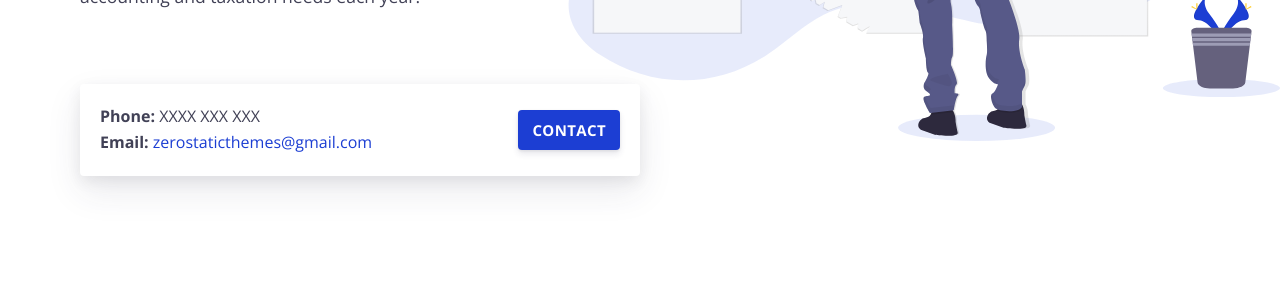
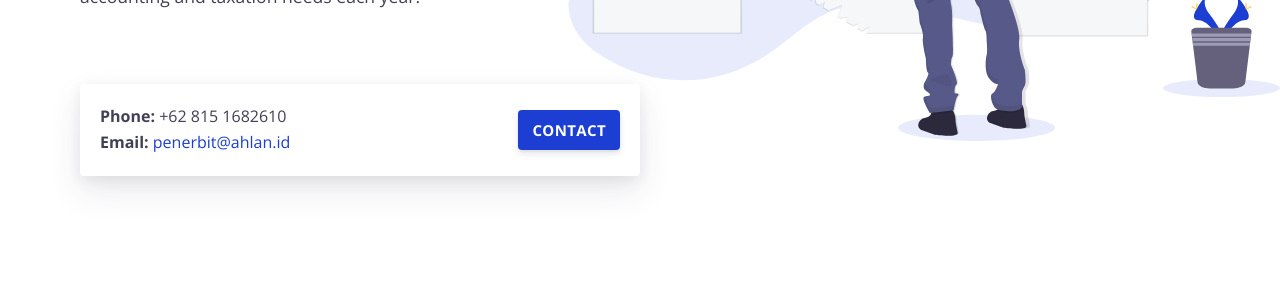
Before and after one commit to ahlanid/ahlanid.github.io, a Jekyll site: the page built from index.html, in a window 1280 px wide and 1400 px high, scrolled down 259 px. Shown: the part 155-438 px from the top of the window. Built offline with Jekyll 4.4.1, drawn with Linux system fonts in a browser that asks for light colours; some of the changed text lies outside the part shown.

Commit message:
Update contact.yml

```diff
--- a/_data/contact.yml
+++ b/_data/contact.yml
@@ -1,4 +1,4 @@
-email: 'zerostaticthemes@gmail.com'
-phone: 'XXXX XXX XXX'
-businessName: 'Hugo Serif'
-address: ''
+email: 'penerbit@ahlan.id'
+phone: '+62 815 1682610'
+businessName: 'Penerbit Ahlan'
+address: 'Jl. Cempaka Blok C Nomor 124, Pondok Pucung Indah I, Tangsel - 15229'
```
